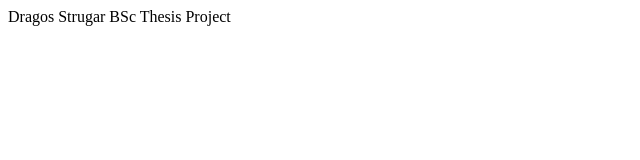
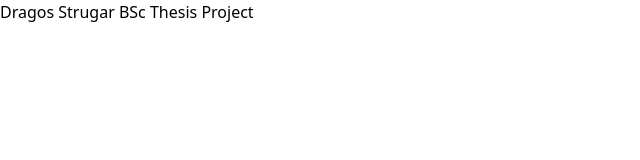
Before and after one commit to d11r/bsc-thesis, a React (Create React App) app: page / in a window 1280 px wide. Shown: the top 160 px of the page, without its empty margins (0-640 px from the left). Built offline with nearby package versions, Linux system fonts and the light colour scheme.

Commit message:
add tailwind for styling and change config

```diff
--- /dev/null
+++ b/craco.config.js
@@ -0,0 +1,7 @@
+module.exports = {
+  style: {
+    postcss: {
+      plugins: [require('tailwindcss'), require('autoprefixer')],
+    },
+  },
+}
--- a/public/index.html
+++ b/public/index.html
@@ -24,7 +24,7 @@
       work correctly both with client-side routing and a non-root public URL.
       Learn how to configure a non-root public URL by running `npm run build`.
     -->
-    <title>React App</title>
+    <title>Adaptable Performance Dashboards</title>
   </head>
   <body>
     <noscript>You need to enable JavaScript to run this app.</noscript>
--- a/src/App.js
+++ b/src/App.js
@@ -1,5 +1,5 @@
 function App() {
-  return <div id="root">Dragos Strugar BSc Thesis Project</div>
+  return <div>Dragos Strugar BSc Thesis Project</div>
 }
 
 export default App
--- /dev/null
+++ b/src/index.css
@@ -0,0 +1,4 @@
+/* ./src/index.css */
+@tailwind base;
+@tailwind components;
+@tailwind utilities;
--- a/src/index.js
+++ b/src/index.js
@@ -2,6 +2,8 @@ import React from 'react'
 import ReactDOM from 'react-dom'
 import App from './App'
 import reportWebVitals from './reportWebVitals'
+
+import './index.css'
 
 ReactDOM.render(
   <React.StrictMode>
--- /dev/null
+++ b/tailwind.config.js
@@ -0,0 +1,11 @@
+module.exports = {
+  purge: ['./src/**/*.{js,jsx,ts,tsx}', './public/index.html'],
+  darkMode: false,
+  theme: {
+    extend: {},
+  },
+  variants: {
+    extend: {},
+  },
+  plugins: [],
+}
```
Also changed, not shown: package.json (+8 -3 lines), public/manifest.json, 1 other file (tests, documents, lock files or other folders).
